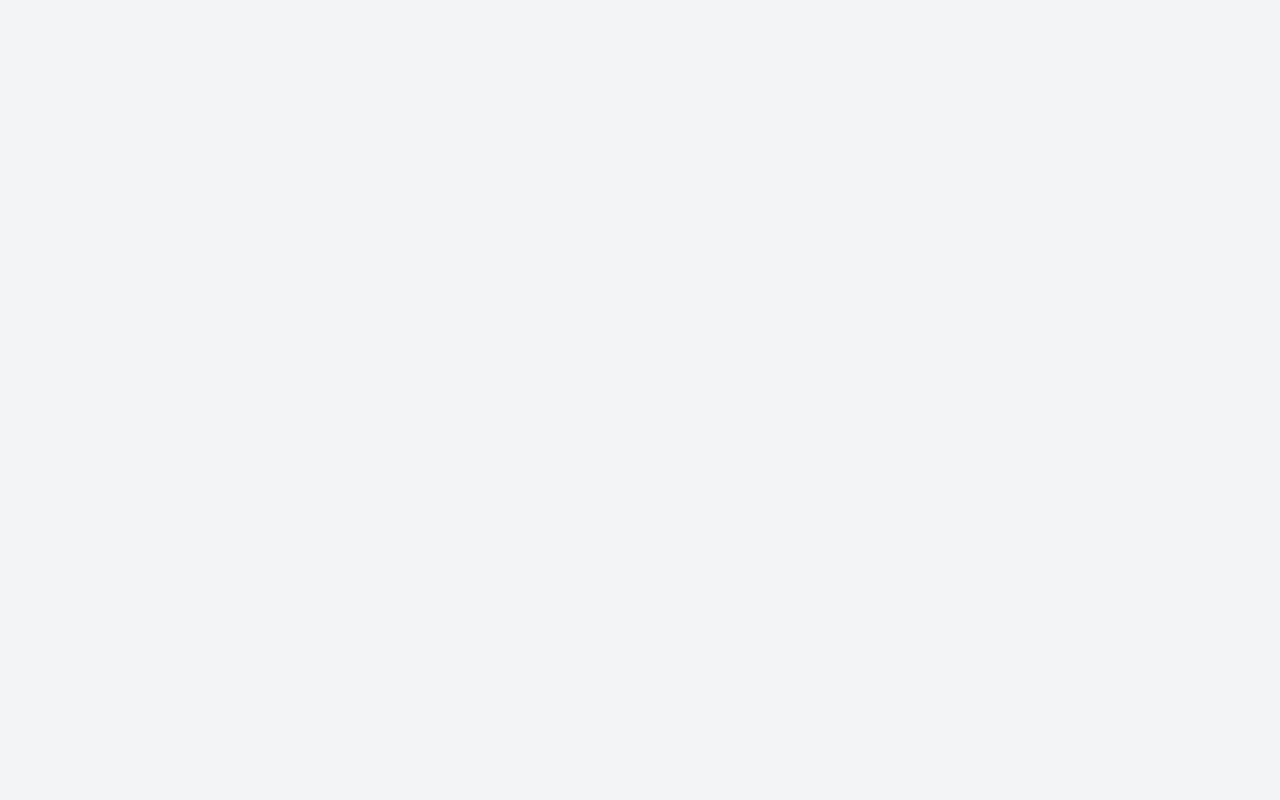
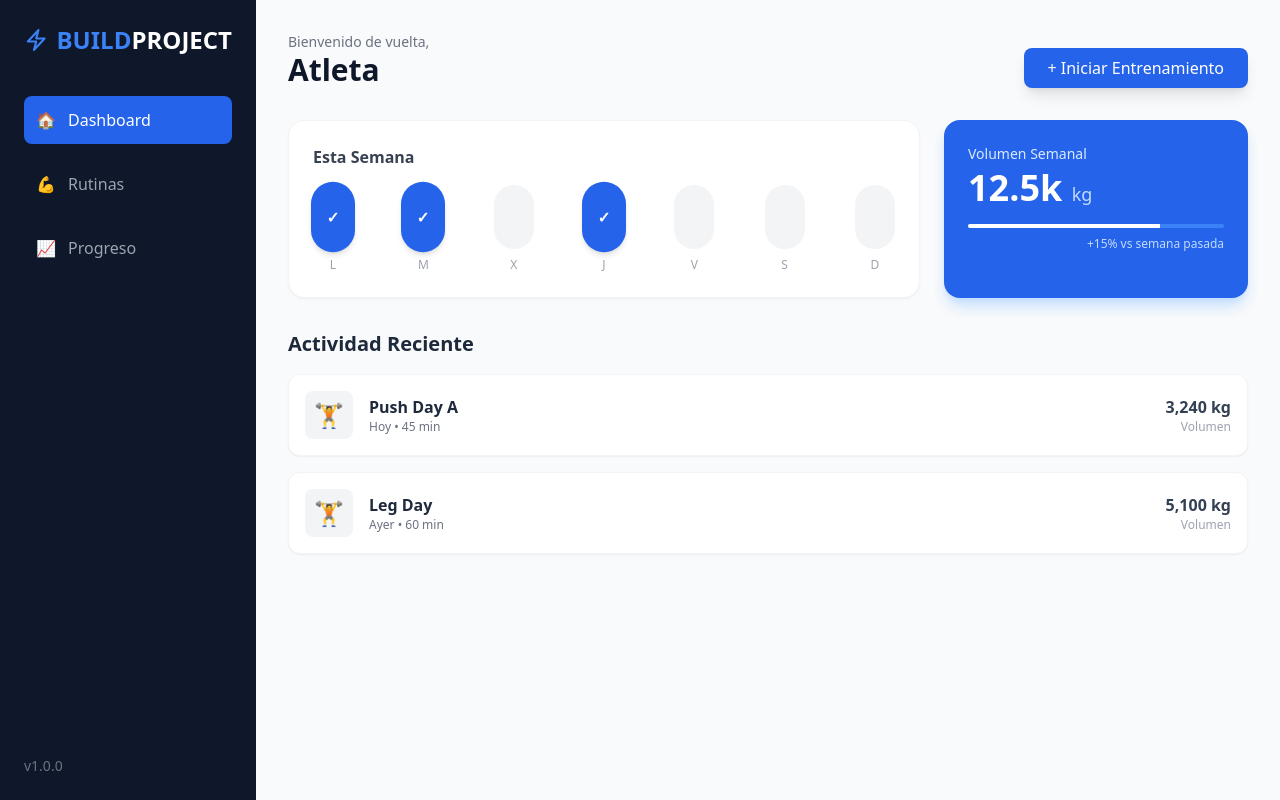
Before and after one commit to EdrikCamacho/BuildProject, an Angular app: page /dashboard in a window 1280 px wide. Before the commit this address led to /. Built offline with nearby package versions, Linux system fonts and the light colour scheme.

Commit message:
Dashboard

```diff
--- a/src/app/app.routes.ts
+++ b/src/app/app.routes.ts
@@ -1,10 +1,15 @@
 import { Routes } from '@angular/router';
 import { LandingComponent } from './features/auth/landing/landing.component';
+import { DashboardComponent } from './features/dashboard/dashboard.component';
 
 export const routes: Routes = [
   {
     path: '',
     component: LandingComponent
   },
+  {
+    path: 'dashboard',
+    component: DashboardComponent // Nueva ruta
+  }
   // Más adelante agregaremos 'dashboard', 'workouts', etc.
 ];
--- a/src/app/features/auth/landing/landing.component.ts
+++ b/src/app/features/auth/landing/landing.component.ts
@@ -1,6 +1,7 @@
 import { Component } from '@angular/core';
 import { CommonModule } from '@angular/common';
 import { FormsModule } from '@angular/forms';
+import { Router } from '@angular/router'; // <--- Importamos el Router
 
 @Component({
   selector: 'app-landing',
@@ -11,15 +12,17 @@ import { FormsModule } from '@angular/forms';
 })
 export class LandingComponent {
   loginData = { email: '', password: '' };
+  showPassword = false;
 
-  // Variable para controlar si se ve la contraseña
-  showPassword = false;
+  // Inyectamos el Router en el constructor
+  constructor(private router: Router) {}
 
   onLogin() {
     console.log('Login:', this.loginData);
+    // Redirigimos al dashboard al hacer click en Entrar
+    this.router.navigate(['/dashboard']);
   }
 
-  // Función para alternar el estado
   togglePasswordVisibility() {
     this.showPassword = !this.showPassword;
   }
--- /dev/null
+++ b/src/app/features/dashboard/dashboard.component.html
@@ -0,0 +1,118 @@
+<div class="flex h-screen bg-gray-50 font-sans text-slate-800">
+
+  <aside class="hidden md:flex flex-col w-64 bg-slate-900 text-white p-6 justify-between">
+    <div>
+      <div class="mb-10 flex items-center gap-2 text-blue-500 font-bold text-2xl">
+        <svg xmlns="http://www.w3.org/2000/svg" fill="none" viewBox="0 0 24 24" stroke-width="2" stroke="currentColor" class="w-8 h-8">
+          <path stroke-linecap="round" stroke-linejoin="round" d="M3.75 13.5l10.5-11.25L12 10.5h8.25L9.75 21.75 12 13.5H3.75z" />
+        </svg>
+        <span>BUILD<span class="text-white">PROJECT</span></span>
+      </div>
+
+      <nav class="space-y-4">
+        <a routerLink="/dashboard" class="flex items-center gap-3 p-3 bg-blue-600 rounded-lg text-white font-medium">
+          <span>🏠</span> Dashboard
+        </a>
+        <a routerLink="/workouts" class="flex items-center gap-3 p-3 text-gray-400 hover:text-white hover:bg-slate-800 rounded-lg transition-colors">
+          <span>💪</span> Rutinas
+        </a>
+        <a routerLink="/analytics" class="flex items-center gap-3 p-3 text-gray-400 hover:text-white hover:bg-slate-800 rounded-lg transition-colors">
+          <span>📈</span> Progreso
+        </a>
+      </nav>
+    </div>
+
+    <div class="text-sm text-gray-500">
+      v1.0.0
+    </div>
+  </aside>
+
+  <main class="flex-1 flex flex-col h-full overflow-hidden relative">
+
+    <header class="md:hidden bg-white p-4 flex justify-between items-center shadow-sm z-10">
+      <h1 class="font-bold text-xl text-slate-900">Dashboard</h1>
+      <div class="w-8 h-8 bg-blue-100 rounded-full flex items-center justify-center text-blue-600 font-bold">
+        {{ userName.charAt(0) }}
+      </div>
+    </header>
+
+    <div class="flex-1 overflow-y-auto p-4 md:p-8 pb-24 md:pb-8">
+
+      <div class="flex justify-between items-end mb-8">
+        <div>
+          <p class="text-gray-500 text-sm">Bienvenido de vuelta,</p>
+          <h2 class="text-3xl font-bold text-slate-900">{{ userName }}</h2>
+        </div>
+        <button class="hidden md:block bg-blue-600 hover:bg-blue-700 text-white px-6 py-2 rounded-lg font-medium shadow-lg transition-transform hover:-translate-y-1">
+          + Iniciar Entrenamiento
+        </button>
+      </div>
+
+      <div class="grid grid-cols-1 md:grid-cols-3 gap-6 mb-8">
+
+        <div class="bg-white p-6 rounded-2xl shadow-sm border border-gray-100 md:col-span-2">
+          <h3 class="font-semibold text-gray-700 mb-4">Esta Semana</h3>
+          <div class="flex justify-between items-center">
+            <div *ngFor="let day of weeklyWorkouts" class="flex flex-col items-center gap-2">
+              <div class="w-8 h-12 md:w-10 md:h-16 rounded-full flex items-center justify-center text-xs md:text-sm font-bold transition-all"
+                   [ngClass]="day.completed ? 'bg-blue-600 text-white shadow-md scale-110' : 'bg-gray-100 text-gray-400'">
+                <span *ngIf="day.completed">✓</span>
+              </div>
+              <span class="text-xs text-gray-400">{{ day.day }}</span>
+            </div>
+          </div>
+        </div>
+
+        <div class="bg-blue-600 text-white p-6 rounded-2xl shadow-lg shadow-blue-200">
+          <h3 class="text-blue-100 text-sm font-medium mb-1">Volumen Semanal</h3>
+          <p class="text-4xl font-bold mb-4">12.5k <span class="text-lg text-blue-200 font-normal">kg</span></p>
+          <div class="h-1 w-full bg-blue-500 rounded-full overflow-hidden">
+            <div class="h-full bg-white w-3/4"></div>
+          </div>
+          <p class="text-xs text-blue-200 mt-2 text-right">+15% vs semana pasada</p>
+        </div>
+      </div>
+
+      <h3 class="font-bold text-xl text-slate-800 mb-4">Actividad Reciente</h3>
+      <div class="space-y-4">
+        <div *ngFor="let item of recentActivity" class="bg-white p-4 rounded-xl border border-gray-100 shadow-sm flex justify-between items-center">
+          <div class="flex items-center gap-4">
+            <div class="w-12 h-12 bg-gray-100 rounded-lg flex items-center justify-center text-2xl">
+              🏋️
+            </div>
+            <div>
+              <h4 class="font-bold text-slate-800">{{ item.title }}</h4>
+              <p class="text-xs text-gray-500">{{ item.date }} • {{ item.duration }}</p>
+            </div>
+          </div>
+          <div class="text-right">
+            <p class="font-bold text-slate-700">{{ item.volume }}</p>
+            <p class="text-xs text-gray-400">Volumen</p>
+          </div>
+        </div>
+      </div>
+
+    </div>
+
+    <button class="md:hidden absolute bottom-20 right-4 w-14 h-14 bg-blue-600 text-white rounded-full shadow-xl flex items-center justify-center text-3xl z-20 hover:scale-105 transition-transform">
+      +
+    </button>
+
+  </main>
+
+  <nav class="md:hidden fixed bottom-0 w-full bg-white border-t border-gray-200 flex justify-around items-center py-3 z-30 pb-safe">
+    <a routerLink="/dashboard" class="flex flex-col items-center text-blue-600">
+      <span class="text-xl">🏠</span>
+      <span class="text-[10px] font-medium mt-1">Inicio</span>
+    </a>
+    <a routerLink="/workouts" class="flex flex-col items-center text-gray-400 hover:text-slate-900">
+      <span class="text-xl">💪</span>
+      <span class="text-[10px] font-medium mt-1">Rutinas</span>
+    </a>
+    <a routerLink="/analytics" class="flex flex-col items-center text-gray-400 hover:text-slate-900">
+      <span class="text-xl">📈</span>
+      <span class="text-[10px] font-medium mt-1">Perfil</span>
+    </a>
+  </nav>
+
+</div>
--- /dev/null
+++ b/src/app/features/dashboard/dashboard.component.ts
@@ -0,0 +1,30 @@
+import { Component } from '@angular/core';
+import { CommonModule } from '@angular/common';
+import { RouterLink } from '@angular/router';
+
+@Component({
+  selector: 'app-dashboard',
+  standalone: true,
+  imports: [CommonModule, RouterLink],
+  templateUrl: './dashboard.component.html',
+  styles: []
+})
+export class DashboardComponent {
+  // Datos simulados para visualizar la interfaz
+  userName = 'Atleta';
+
+  weeklyWorkouts = [
+    { day: 'L', completed: true },
+    { day: 'M', completed: true },
+    { day: 'X', completed: false },
+    { day: 'J', completed: true },
+    { day: 'V', completed: false },
+    { day: 'S', completed: false },
+    { day: 'D', completed: false },
+  ];
+
+  recentActivity = [
+    { title: 'Push Day A', date: 'Hoy', duration: '45 min', volume: '3,240 kg' },
+    { title: 'Leg Day', date: 'Ayer', duration: '60 min', volume: '5,100 kg' },
+  ];
+}
```
